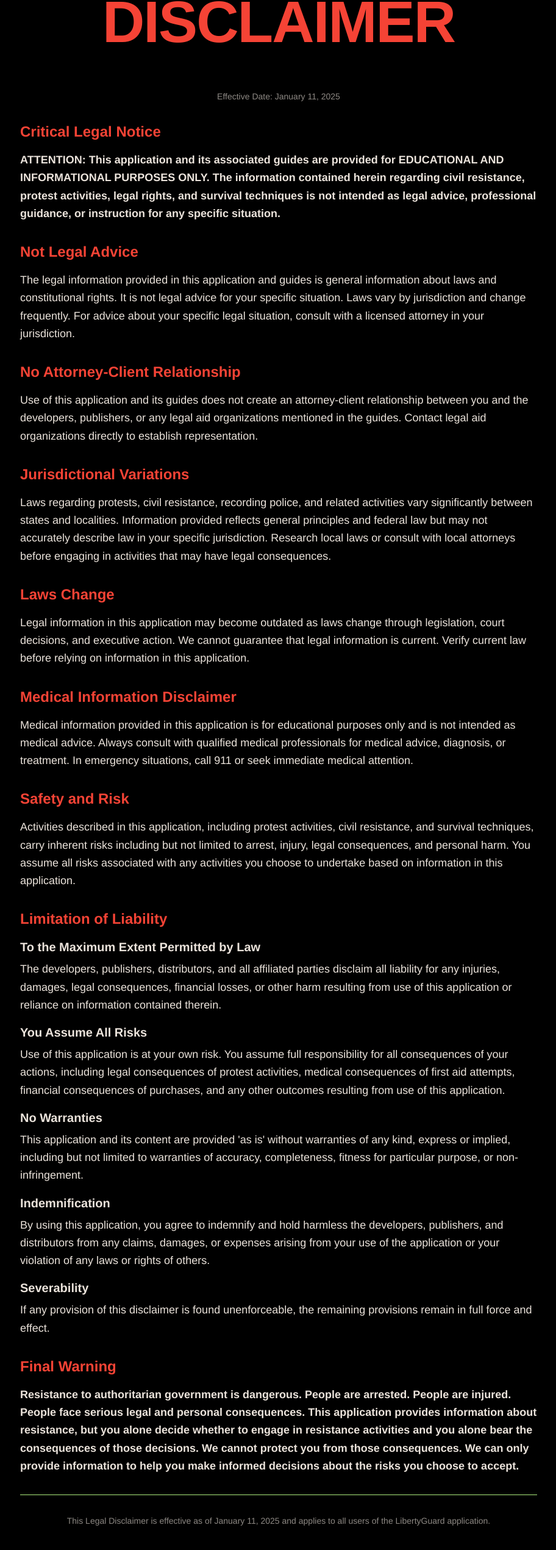
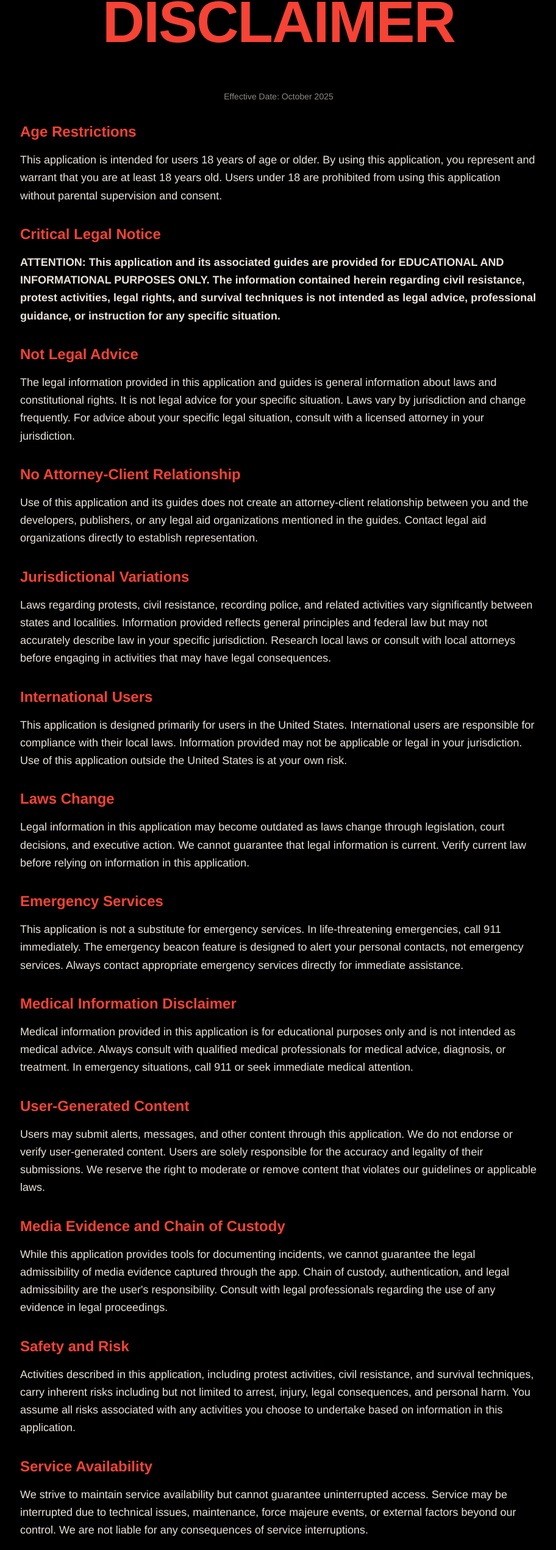
Before and after one commit to thedanperry/LibertyGuard-Website, a Next.js app: page /legal-disclaimer in a window 1280 px wide. Shown: the part 172-2714 px from the top of the page at 61% size, without its empty margins (183-1095 px from the left). Built offline with nearby package versions, Linux system fonts and the light colour scheme.

Commit message:
Enhance legal disclaimer with additional protections and standardize dates to October 2025

```diff
--- a/src/app/legal-disclaimer/page.tsx
+++ b/src/app/legal-disclaimer/page.tsx
@@ -10,8 +10,16 @@ export default function LegalDisclaimer() {
 
         <div className="space-y-8 text-climate-cream">
           <div className="text-center mb-8">
-            <p className="text-sm opacity-60">Effective Date: January 11, 2025</p>
+            <p className="text-sm opacity-60">Effective Date: October 2025</p>
           </div>
+
+          <section>
+            <h2 className="text-2xl font-bold text-climate-red mb-4">Age Restrictions</h2>
+            <p className="text-lg leading-relaxed mb-4">
+              This application is intended for users 18 years of age or older. By using this application, you represent and warrant that you are at least 18 years old.
+              Users under 18 are prohibited from using this application without parental supervision and consent.
+            </p>
+          </section>
 
           <section>
             <h2 className="text-2xl font-bold text-climate-red mb-4">Critical Legal Notice</h2>
@@ -49,10 +57,27 @@ export default function LegalDisclaimer() {
           </section>
 
           <section>
+            <h2 className="text-2xl font-bold text-climate-red mb-4">International Users</h2>
+            <p className="text-lg leading-relaxed mb-4">
+              This application is designed primarily for users in the United States. International users are responsible for compliance with their local laws.
+              Information provided may not be applicable or legal in your jurisdiction. Use of this application outside the United States is at your own risk.
+            </p>
+          </section>
+
+          <section>
             <h2 className="text-2xl font-bold text-climate-red mb-4">Laws Change</h2>
             <p className="text-lg leading-relaxed mb-4">
               Legal information in this application may become outdated as laws change through legislation, court decisions, and executive action.
               We cannot guarantee that legal information is current. Verify current law before relying on information in this application.
+            </p>
+          </section>
+
+          <section>
+            <h2 className="text-2xl font-bold text-climate-red mb-4">Emergency Services</h2>
+            <p className="text-lg leading-relaxed mb-4">
+              This application is not a substitute for emergency services. In life-threatening emergencies, call 911 immediately.
+              The emergency beacon feature is designed to alert your personal contacts, not emergency services. Always contact appropriate
+              emergency services directly for immediate assistance.
             </p>
           </section>
 
@@ -66,11 +91,45 @@ export default function LegalDisclaimer() {
           </section>
 
           <section>
+            <h2 className="text-2xl font-bold text-climate-red mb-4">User-Generated Content</h2>
+            <p className="text-lg leading-relaxed mb-4">
+              Users may submit alerts, messages, and other content through this application. We do not endorse or verify user-generated content.
+              Users are solely responsible for the accuracy and legality of their submissions. We reserve the right to moderate or remove content
+              that violates our guidelines or applicable laws.
+            </p>
+          </section>
+
+          <section>
+            <h2 className="text-2xl font-bold text-climate-red mb-4">Media Evidence and Chain of Custody</h2>
+            <p className="text-lg leading-relaxed mb-4">
+              While this application provides tools for documenting incidents, we cannot guarantee the legal admissibility of media evidence captured
+              through the app. Chain of custody, authentication, and legal admissibility are the user's responsibility. Consult with legal professionals
+              regarding the use of any evidence in legal proceedings.
+            </p>
+          </section>
+
+          <section>
             <h2 className="text-2xl font-bold text-climate-red mb-4">Safety and Risk</h2>
             <p className="text-lg leading-relaxed mb-4">
               Activities described in this application, including protest activities, civil resistance, and survival techniques,
               carry inherent risks including but not limited to arrest, injury, legal consequences, and personal harm.
               You assume all risks associated with any activities you choose to undertake based on information in this application.
+            </p>
+          </section>
+
+          <section>
+            <h2 className="text-2xl font-bold text-climate-red mb-4">Service Availability</h2>
+            <p className="text-lg leading-relaxed mb-4">
+              We strive to maintain service availability but cannot guarantee uninterrupted access. Service may be interrupted due to technical issues,
+              maintenance, force majeure events, or external factors beyond our control. We are not liable for any consequences of service interruptions.
+            </p>
+          </section>
+
+          <section>
+            <h2 className="text-2xl font-bold text-climate-red mb-4">Data Security and Breach Liability</h2>
+            <p className="text-lg leading-relaxed mb-4">
+              While we implement security measures to protect user data, no system is completely secure. We are not liable for data breaches,
+              unauthorized access, or data loss. Users are responsible for maintaining the security of their devices and account information.
             </p>
           </section>
 
@@ -120,15 +179,9 @@ export default function LegalDisclaimer() {
 
           <div className="mt-16 pt-8 border-t border-climate-red text-center">
             <p className="text-sm opacity-60">
-              This Legal Disclaimer is effective as of January 11, 2025 and applies to all users of the LibertyGuard application.
+              This Legal Disclaimer is effective as of October 2025 and applies to all users of the LibertyGuard application.
             </p>
           </div>
-        </div>
-
-        <div className="text-center mt-12">
-          <Link href="/" className="bg-climate-red text-climate-cream px-8 py-3 rounded-full text-lg font-bold hover:bg-red-700 transition-colors">
-            BACK TO HOME
-          </Link>
         </div>
       </div>
     </div>
--- a/src/app/privacy/page.tsx
+++ b/src/app/privacy/page.tsx
@@ -10,7 +10,7 @@ export default function PrivacyPage() {
 
         <div className="space-y-8 text-climate-cream">
           <div className="text-center mb-8">
-            <p className="text-sm opacity-60">Effective Date: October 11, 2025</p>
+            <p className="text-sm opacity-60">Effective Date: October 2025</p>
           </div>
 
           <section>
@@ -161,7 +161,7 @@ export default function PrivacyPage() {
 
           <div className="mt-16 pt-8 border-t border-climate-red text-center">
             <p className="text-sm opacity-60">
-              This Privacy Policy is effective as of October 11, 2025 and applies to all users of the LibertyGuard application.
+              This Privacy Policy is effective as of October 2025 and applies to all users of the LibertyGuard application.
             </p>
           </div>
         </div>
```
